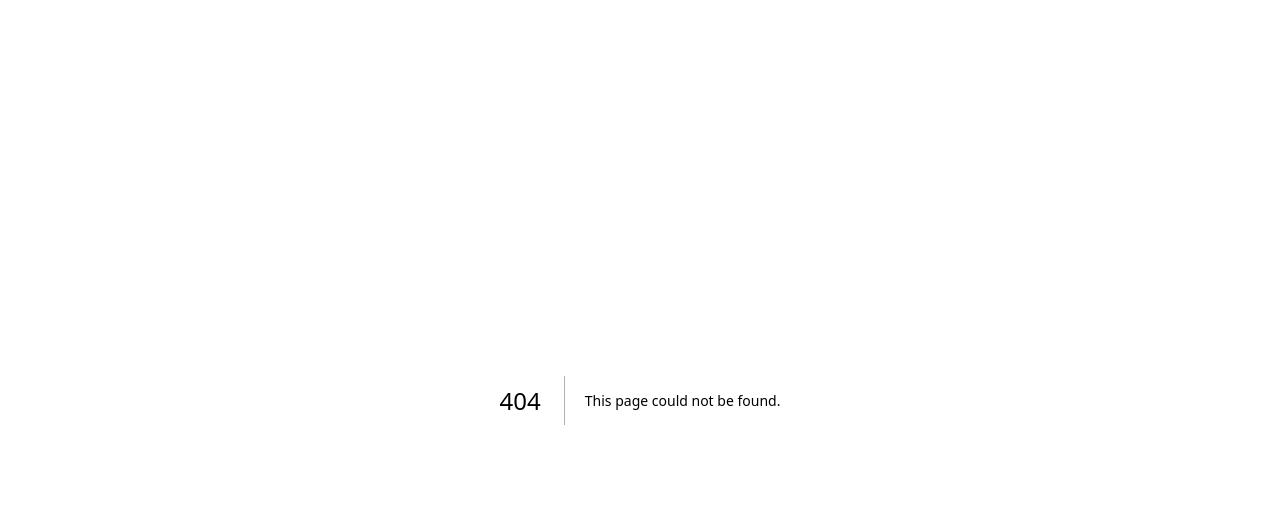
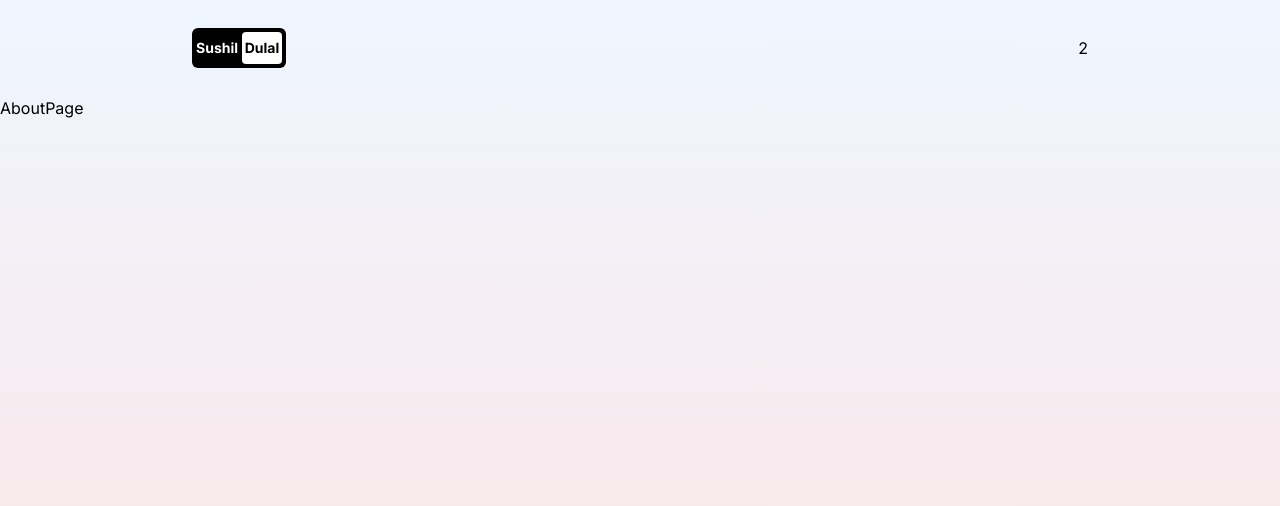
Before and after one commit to sudulal123/portfolio-template, a Next.js app: page /about in a window 1280 px wide. Before the commit this address had no page. Shown: the top 506 px of the page. Built offline with nearby package versions, Linux system fonts and the light colour scheme.

Commit message:
02_Navbar_design

```diff
--- /dev/null
+++ b/src/app/about/page.jsx
@@ -0,0 +1,7 @@
+const AboutPage = () => {
+    return (
+        <div className=''>AboutPage</div>
+    )
+}
+
+export default AboutPage
--- /dev/null
+++ b/src/app/contact/page.jsx
@@ -0,0 +1,7 @@
+const ContactPage = () => {
+    return (
+        <div className=''>ContactPage</div>
+    )
+}
+
+export default ContactPage
--- a/src/app/layout.js
+++ b/src/app/layout.js
@@ -1,5 +1,6 @@
+import "./globals.css";
 import { Inter } from "next/font/google";
-import "./globals.css";
+import Navbar from "@/components/navbar";
 
 const inter = Inter({ subsets: ["latin"] });
 
@@ -11,7 +12,14 @@
 export default function RootLayout({ children }) {
   return (
     <html lang="en">
-      <body className={inter.className}>{children}</body>
+      <body className={inter.className}>
+        <div className="w-screen h-screen bg-gradient-to-b from-blue-50 to-red-100">
+            <div className="h-24">
+              <Navbar/>
+            </div>
+          <div className="h-[calc(100vh-6rem)]">{children}</div>
+        </div>
+        </body>
     </html>
   );
 }
--- /dev/null
+++ b/src/app/portfolio/page.jsx
@@ -0,0 +1,7 @@
+const PortfolioPage = () => {
+    return (
+        <div className=''>PortfolioPage</div>
+    )
+}
+
+export default PortfolioPage
--- /dev/null
+++ b/src/components/navbar.jsx
@@ -0,0 +1,19 @@
+import Link from "next/link"
+
+const Navbar = () => {
+    return (
+        <div className='h-full flex items-center justify-between px-4 sm:px-8 md:px-12 lg:px-20 xl:px-48'>
+            {/*NAME*/}
+            <div className=''>
+                <Link href="/" className="text-sm bg-black rounded-md p-1 font-bold flex items-center justify-center">
+                    <span className="text-white mr-1">Sushil</span>
+                    <span className="w-10 h-8 rounded bg-white text-black flex items-center justify-center">Dulal</span>
+                </Link>
+            </div>
+            {/*RESPONSIVE MENU*/}
+            <div>2</div>
+        </div>
+    )
+}
+
+export default Navbar
--- /dev/null
+++ b/tailwind.config.js
@@ -0,0 +1,18 @@
+/** @type {import('tailwindcss').Config} */
+module.exports = {
+    content: [
+      "./src/pages/**/*.{js,ts,jsx,tsx,mdx}",
+      "./src/components/**/*.{js,ts,jsx,tsx,mdx}",
+      "./src/app/**/*.{js,ts,jsx,tsx,mdx}",
+    ],
+    theme: {
+      extend: {
+        backgroundImage: {
+          "gradient-radial": "radial-gradient(var(--tw-gradient-stops))",
+          "gradient-conic":
+            "conic-gradient(from 180deg at 50% 50%, var(--tw-gradient-stops))",
+        },
+      },
+    },
+    plugins: [],
+  };
--- a/tailwind.config.ts
+++ /dev/null
@@ -1,20 +0,0 @@
-import type { Config } from "tailwindcss";
-
-const config: Config = {
-  content: [
-    "./src/pages/**/*.{js,ts,jsx,tsx,mdx}",
-    "./src/components/**/*.{js,ts,jsx,tsx,mdx}",
-    "./src/app/**/*.{js,ts,jsx,tsx,mdx}",
-  ],
-  theme: {
-    extend: {
-      backgroundImage: {
-        "gradient-radial": "radial-gradient(var(--tw-gradient-stops))",
-        "gradient-conic":
-          "conic-gradient(from 180deg at 50% 50%, var(--tw-gradient-stops))",
-      },
-    },
-  },
-  plugins: [],
-};
-export default config;
```
Also changed, not shown: 1 other file (tests, documents, lock files or other folders).
